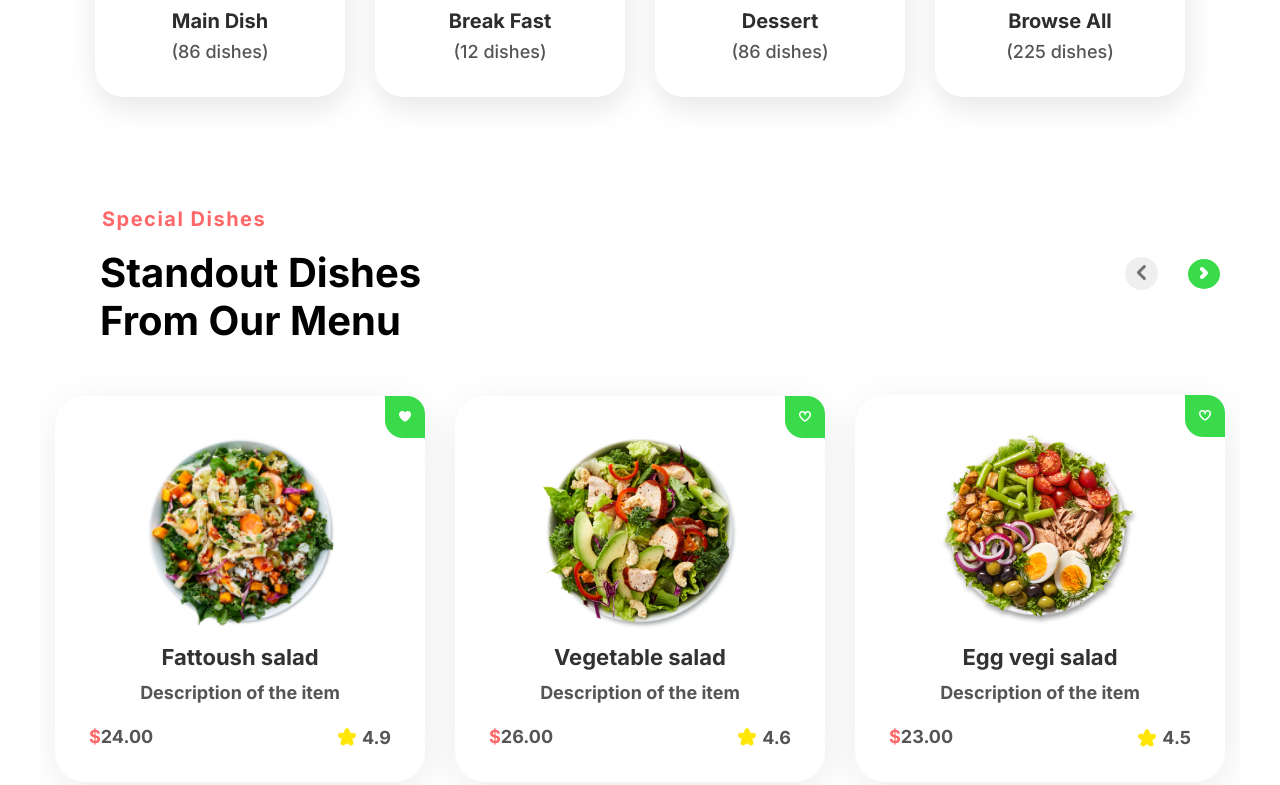
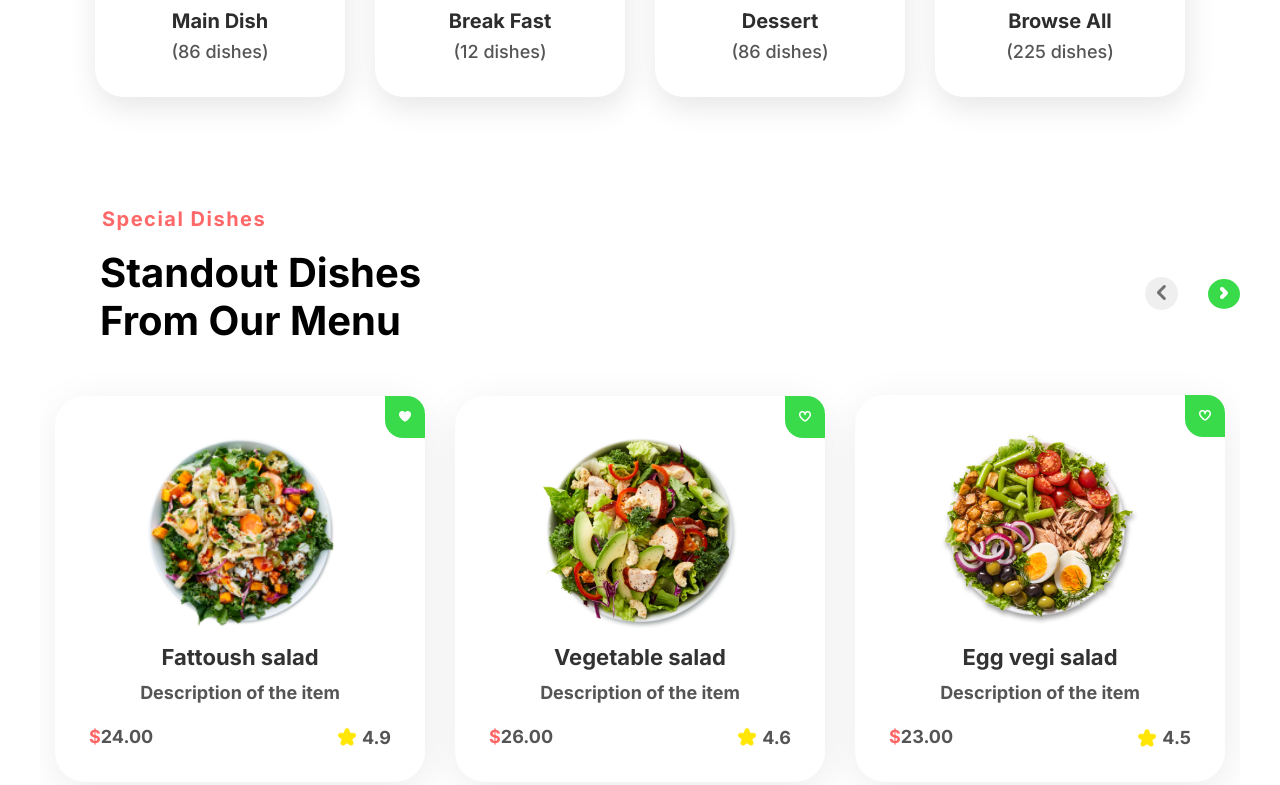
Before and after one commit to venkateshburra/foodi-website, a plain HTML site: page index.html in a window 1280 px wide. Shown: the part 1079-1864 px from the top of the page. Drawn offline with Linux system fonts and the light colour scheme.

Commit message:
Updated CSS styles

```diff
--- a/styles/dishes.css
+++ b/styles/dishes.css
@@ -162,6 +162,16 @@
   .dishes_items .Fattoush {
     width: 180px;
   }
+  .container{
+    position: relative;
+  }
+
+  .arrodiv{
+    position: absolute;
+    top: 50px;
+    right: 0;
+  }
+
 
   .description {
     justify-content: space-around;
@@ -178,6 +188,7 @@
     margin-top: 1.2rem;
     font-size: 2.2rem;
   }
+
 
   .description {
     margin-top: 1rem;
@@ -224,15 +235,6 @@
     column-gap: 3rem;
   }
 
-  .container{
-    position: relative;
-  }
-
-  .arrodiv{
-    position: absolute;
-    top: 30px;
-    right: 20px;
-  }
 
 
   .dishes_items {
```
